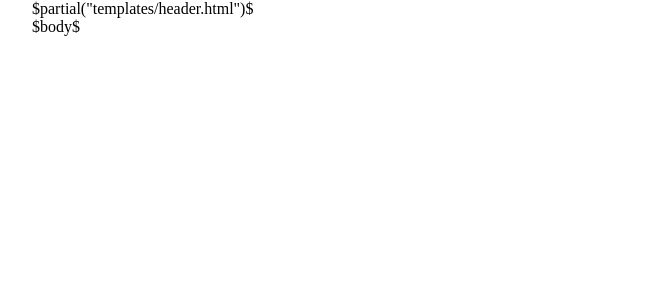
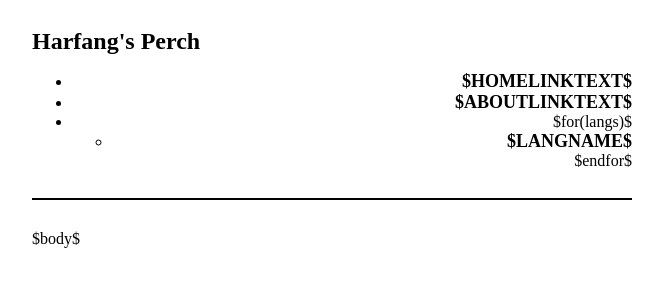
Before and after one commit to harfangk/blog-hakyll-netlify, a plain HTML site: page templates/default.html in a window 1280 px wide. Shown: the whole page, without its empty margins (308-971 px from the left). Drawn offline with Linux system fonts and the light colour scheme.

Commit message:
Fix template errors
Signed-off-by: Bonghyun Kim <bonghyun.d.kim@gmail.com>

```diff
--- a/templates/default.html
+++ b/templates/default.html
@@ -8,7 +8,28 @@
     <link rel="stylesheet" href="/css/default.css" />
   </head>
   <body>
-    $partial("templates/header.html")$
+    <header>
+      <h1>Harfang's Perch</h1>
+      <nav>
+        <ul>
+          <li>
+            <a href="$homeLinkUrl$">$homeLinkText$</a>
+          </li>
+          <li>
+            <a href="$aboutLinkUrl$">$aboutLinkText$</a>
+          </li>
+          <li>
+            <ul>
+              $for(langs)$
+              <li>
+                <a href="$langUrl$">$langName$</a>
+              </li>
+              $endfor$
+            </ul>
+          </li>
+        </ul>
+      </nav>
+    </header>
 
     <main role="main">
       $body$
```
Also changed, not shown: templates/header.html (deleted, +0 -22 lines), 1 other file.
